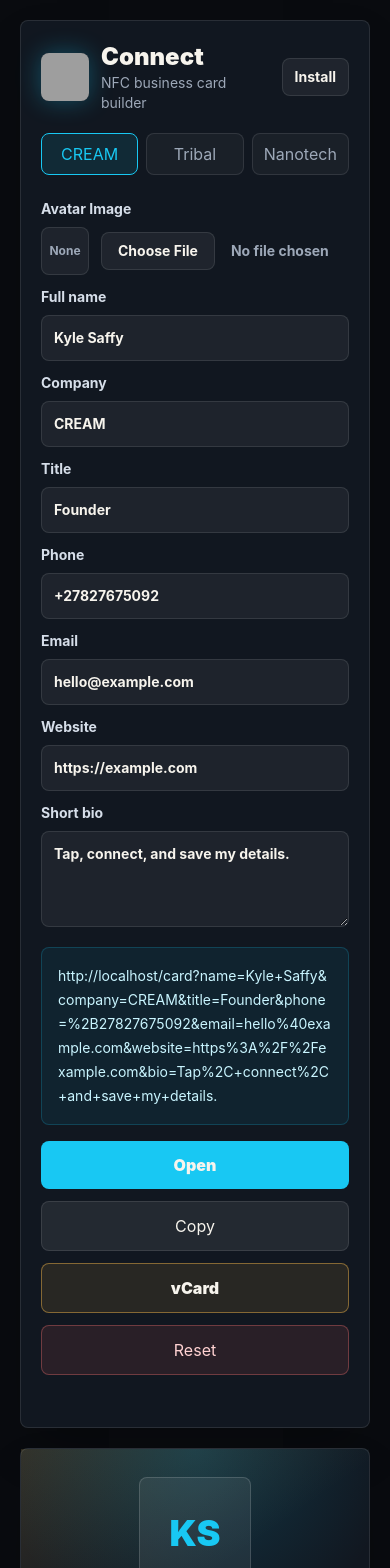
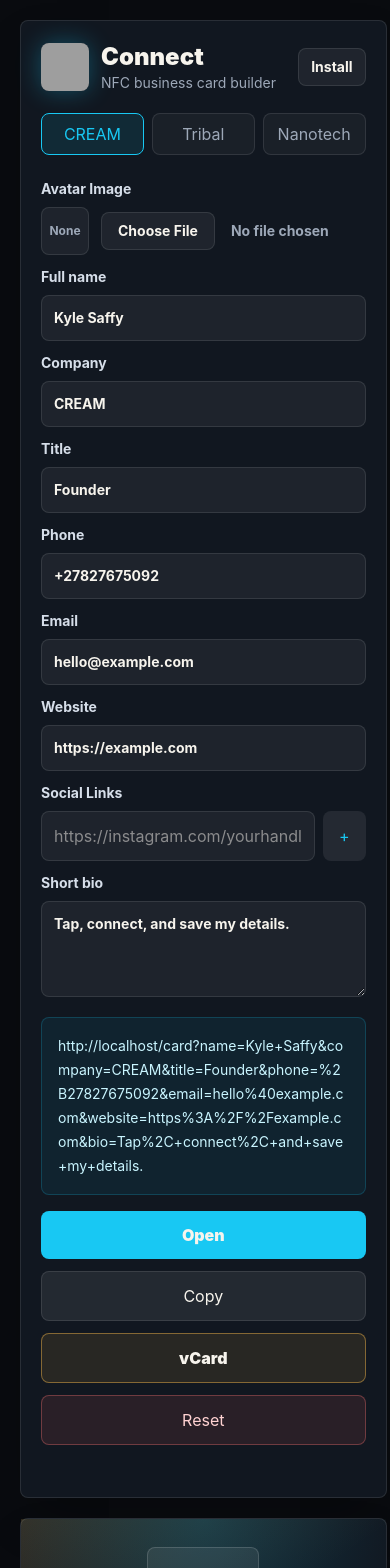
Before and after one commit to saffykyle-blip/Connect, a Next.js app: page / in a window 390 px wide. Shown: the top 1568 px of the page. Built offline with nearby package versions, Linux system fonts and the light colour scheme; grey boxes are pictures that could not be loaded.

Commit message:
Add dynamic social links feature

```diff
--- a/src/app/ConnectBuilder.tsx
+++ b/src/app/ConnectBuilder.tsx
@@ -68,6 +68,7 @@ export function ConnectBuilder() {
   const [activeIndex, setActiveIndex] = useState(0);
   const [message, setMessage] = useState("");
   const [isUploading, setIsUploading] = useState(false);
+  const [newSocialLink, setNewSocialLink] = useState("");
   const fileInputRef = useRef<HTMLInputElement>(null);
 
   const profile = profiles[activeIndex] || defaultProfiles[0];
@@ -84,11 +85,23 @@ export function ConnectBuilder() {
 
   const qrUrl = `https://quickchart.io/qr?size=260&margin=2&text=${encodeURIComponent(cardUrl)}`;
 
-  function updateField(key: Field, value: string) {
+  function updateField<K extends Field>(key: K, value: ConnectProfile[K]) {
     const updatedProfiles = [...profiles];
     updatedProfiles[activeIndex] = { ...profile, [key]: value };
     setProfiles(updatedProfiles);
     setMessage("Saved locally.");
+  }
+
+  function addSocialLink() {
+    if (!newSocialLink.trim()) return;
+    const currentLinks = profile.socialLinks || [];
+    updateField("socialLinks", [...currentLinks, newSocialLink.trim()]);
+    setNewSocialLink("");
+  }
+
+  function removeSocialLink(index: number) {
+    const currentLinks = profile.socialLinks || [];
+    updateField("socialLinks", currentLinks.filter((_, i) => i !== index));
   }
 
   async function handleAvatarUpload(event: React.ChangeEvent<HTMLInputElement>) {
@@ -211,6 +224,43 @@ export function ConnectBuilder() {
                 />
               </label>
             ))}
+
+            {/* Social Links */}
+            <div className="grid gap-2 sm:col-span-2">
+              <label className="text-sm font-bold text-[#d6dee9]">Social Links</label>
+              <div className="flex gap-2">
+                <input
+                  className="flex-1 rounded-lg border border-white/10 bg-white/[0.055] px-3 py-3 text-[#f7f4ed] outline-none focus:border-[#18c8f3]"
+                  placeholder="https://instagram.com/yourhandle"
+                  value={newSocialLink}
+                  onChange={(e) => setNewSocialLink(e.target.value)}
+                  onKeyDown={(e) => e.key === 'Enter' && addSocialLink()}
+                />
+                <button
+                  type="button"
+                  onClick={addSocialLink}
+                  className="rounded-lg bg-white/[0.08] px-4 font-black text-[#18c8f3] hover:bg-white/[0.12]"
+                >
+                  +
+                </button>
+              </div>
+              {profile.socialLinks && profile.socialLinks.length > 0 && (
+                <div className="mt-2 flex flex-wrap gap-2">
+                  {profile.socialLinks.map((link, i) => (
+                    <div key={i} className="flex items-center gap-2 rounded-full border border-white/10 bg-white/[0.04] pl-3 pr-1 py-1 text-xs text-[#9da8b8]">
+                      <span className="truncate max-w-[150px]">{link.replace(/^https?:\/\//, '')}</span>
+                      <button
+                        type="button"
+                        onClick={() => removeSocialLink(i)}
+                        className="flex h-5 w-5 items-center justify-center rounded-full hover:bg-white/10 hover:text-white"
+                      >
+                        ×
+                      </button>
+                    </div>
+                  ))}
+                </div>
+              )}
+            </div>
             <label className="grid gap-2 text-sm font-bold text-[#d6dee9] sm:col-span-2">
               Short bio
               <textarea
--- a/src/app/card/CardTabs.tsx
+++ b/src/app/card/CardTabs.tsx
@@ -10,6 +10,22 @@ type CardTabsProps = {
   cardUrl: string;
   qrUrl: string;
 };
+
+function detectSocialPlatform(url: string): string {
+  try {
+    const hostname = new URL(url).hostname.toLowerCase();
+    if (hostname.includes('instagram.com')) return 'Instagram';
+    if (hostname.includes('linkedin.com')) return 'LinkedIn';
+    if (hostname.includes('twitter.com') || hostname.includes('x.com')) return 'X (Twitter)';
+    if (hostname.includes('facebook.com')) return 'Facebook';
+    if (hostname.includes('tiktok.com')) return 'TikTok';
+    if (hostname.includes('youtube.com')) return 'YouTube';
+    if (hostname.includes('github.com')) return 'GitHub';
+    return 'Social Link';
+  } catch {
+    return 'Social Link';
+  }
+}
 
 export function CardTabs({ profile, phone, cardUrl, qrUrl }: CardTabsProps) {
   const [activeTab, setActiveTab] = useState<"details" | "qr">("details");
@@ -66,6 +82,19 @@ export function CardTabs({ profile, phone, cardUrl, qrUrl }: CardTabsProps) {
                 Website
               </a>
             ) : null}
+
+            {profile.socialLinks && profile.socialLinks.length > 0 && profile.socialLinks.map((link, i) => (
+              <a
+                key={i}
+                className="rounded-lg border border-white/10 bg-white/[0.06] px-4 py-3 text-center font-bold text-[#f7f4ed]"
+                href={link}
+                rel="noreferrer"
+                target="_blank"
+              >
+                {detectSocialPlatform(link)}
+              </a>
+            ))}
+
             <a
               className="rounded-lg border border-[#18c8f3]/60 bg-[#18c8f3] px-4 py-3 text-center font-black text-[#031016] shadow-[0_12px_28px_rgba(24,200,243,0.22)]"
               download={`${displayName(profile).replace(/\s+/g, "_")}_Connect.vcf`}
--- a/src/app/card/page.tsx
+++ b/src/app/card/page.tsx
@@ -21,7 +21,14 @@ function absoluteCardUrl(host: string, profile: ConnectProfile): string {
   const url = new URL("/card", `${protocol}://${host}`);
 
   Object.entries(profile).forEach(([key, value]) => {
-    if (value) url.searchParams.set(key, value);
+    if (key === "socialLinks") {
+      const links = value as string[];
+      if (links && links.length > 0) {
+        url.searchParams.set("socials", links.join("|"));
+      }
+    } else if (value) {
+      url.searchParams.set(key, value as string);
+    }
   });
 
   return url.toString();
--- a/src/lib/connect-card.ts
+++ b/src/lib/connect-card.ts
@@ -7,6 +7,7 @@ export type ConnectProfile = {
   website: string;
   avatar: string;
   bio: string;
+  socialLinks?: string[];
 };
 
 export const emptyProfile: ConnectProfile = {
@@ -18,6 +19,7 @@ export const emptyProfile: ConnectProfile = {
   website: "",
   avatar: "",
   bio: "",
+  socialLinks: [],
 };
 
 type SearchValue = string | string[] | undefined;
@@ -51,6 +53,7 @@ export function profileFromSearchParams(
     website: normalizeUrl(firstValue(searchParams.website)),
     avatar: normalizeUrl(firstValue(searchParams.avatar)),
     bio: firstValue(searchParams.bio).trim(),
+    socialLinks: firstValue(searchParams.socials).split("|").filter(Boolean).map(normalizeUrl),
   };
 }
 
@@ -92,6 +95,12 @@ export function buildVCard(profile: ConnectProfile, cardUrl: string): string {
   if (profile.avatar) lines.push(`PHOTO;VALUE=URI:${escapeVCard(profile.avatar)}`);
   if (profile.bio) lines.push(`NOTE:${escapeVCard(profile.bio)}`);
 
+  if (profile.socialLinks && profile.socialLinks.length > 0) {
+    profile.socialLinks.forEach(link => {
+      lines.push(`URL;TYPE=SOCIAL:${escapeVCard(link)}`);
+    });
+  }
+
   lines.push("END:VCARD");
   return lines.join("\r\n");
 }
@@ -103,8 +112,15 @@ export function vCardDataUri(profile: ConnectProfile, cardUrl: string): string {
 export function buildCardUrl(origin: string, profile: ConnectProfile): string {
   const url = new URL("/card", origin);
   Object.entries(profile).forEach(([key, value]) => {
-    const normalized = key === "website" || key === "avatar" ? normalizeUrl(value) : value.trim();
-    if (normalized) url.searchParams.set(key, normalized);
+    if (key === "socialLinks") {
+      const links = value as string[];
+      if (links && links.length > 0) {
+        url.searchParams.set("socials", links.join("|"));
+      }
+    } else {
+      const normalized = key === "website" || key === "avatar" ? normalizeUrl(value as string) : (value as string).trim();
+      if (normalized) url.searchParams.set(key, normalized);
+    }
   });
   return url.toString();
 }
```
